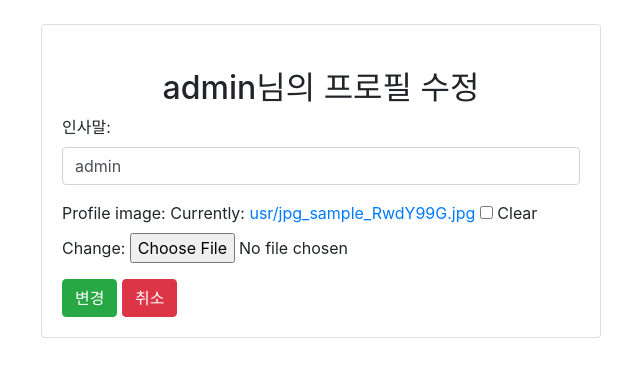
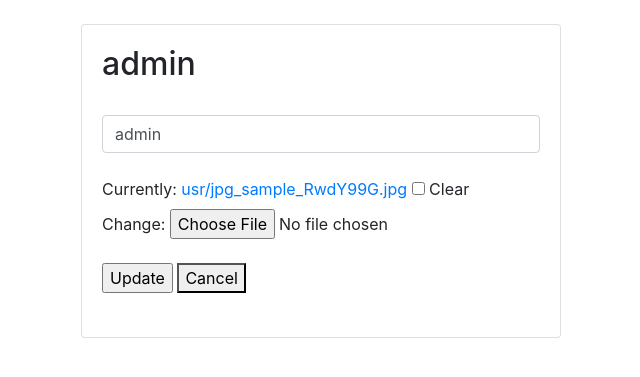
Before and after one commit to integerJI/myProject, a Django app: page /myMember/profile_update in a window 1280 px wide. Shown: the part 87-464 px from the top of the page, without its empty margins (319-959 px from the left). Run offline with Django 3.2, Linux system fonts and the light colour scheme; a user stored in the database is signed in; data comes from the database, SQL or seed files in the repository; both versions use the stored data as it was after the commit; some libraries are stand-ins or nearby versions.

Commit message:
profile_update 수정

```diff
--- a/myMember/templates/profile_update.html
+++ b/myMember/templates/profile_update.html
@@ -4,25 +4,26 @@
 {% block content %}
 <div class="container">
   <div class="d-flex justify-content-center">
-          <div class="card" style="width: 35rem;">
+    <div class="card" style="width: 30rem;">
       <div class="card-body">
+        <h2 card-title pricing-card-title>{{user.username}}</h2>
 
         <form method="POST" class="post-form" enctype="multipart/form-data" action="">
           {%csrf_token%}
           <br>
-                    <div class="d-flex justify-content-center">
+
+          {{ profile_form.intro }}
           <br>
-                    <h2>{{user.username}}님의 프로필 수정</h2>
-                    </div>
+          {{ profile_form.profile_image }}
+          <br>
+          <br>
 
-                    {{ profile_form.as_p }}
-
-                    <input type="submit" class="save btn btn-success" value="변경">
+          <input type="submit" value="Update">
           <a href="{% url 'index' %}">
-                      <button type="button" class="btn btn-danger">취소</button>
+            <button type="button">Cancel</button>
           </a>
         </form>
-
+        <br>
       </div>
     </div>
   </div>
```
Also changed, not shown: README.md, db.sqlite3. Lines whose indentation alone changed are shown as unchanged.
